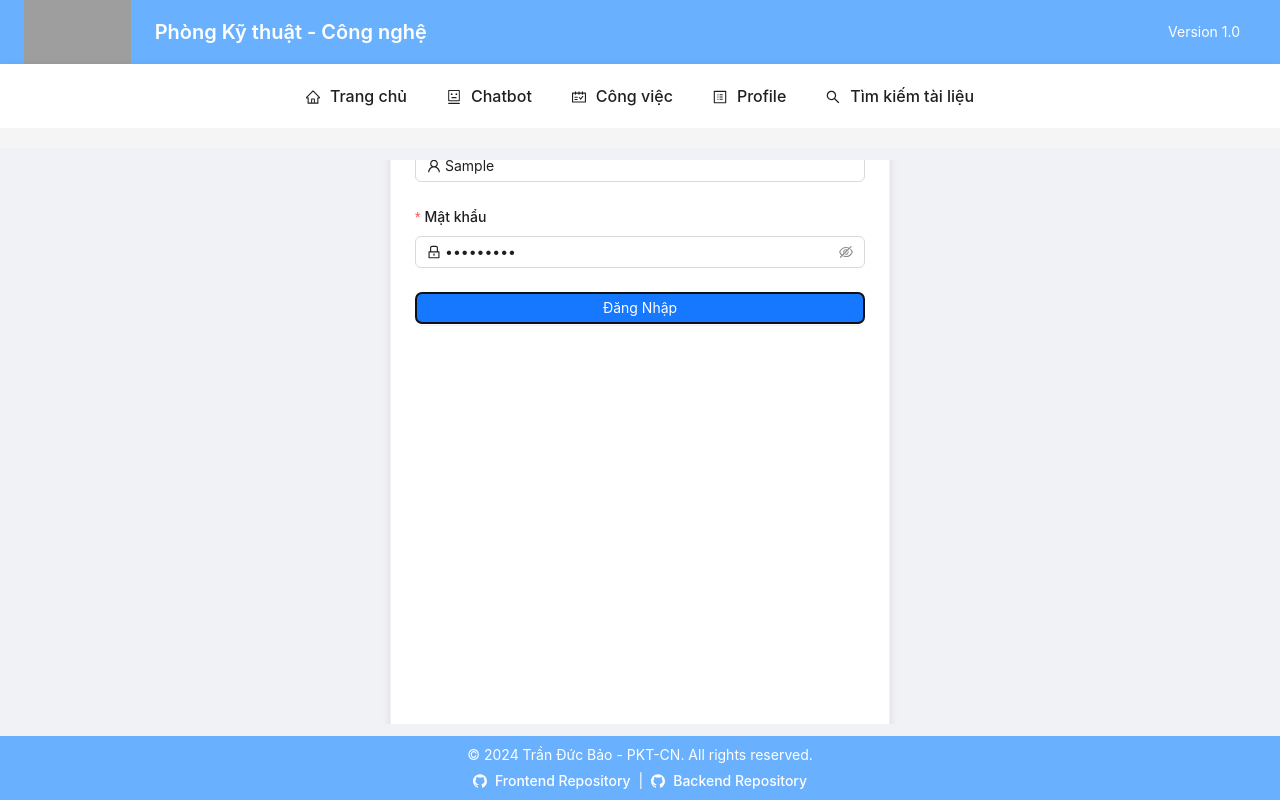
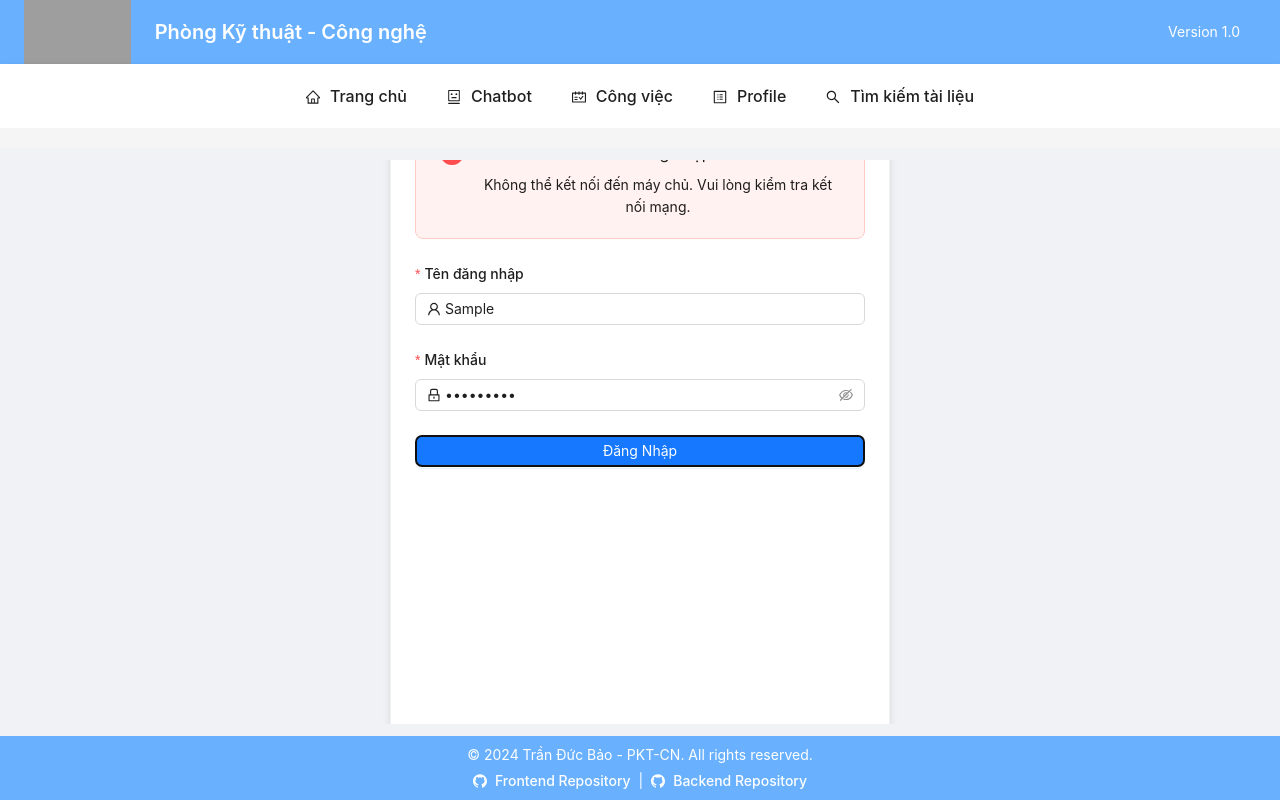
Before and after one commit to remiehneppo/chatbot-fe, a React (Vite) app: page /login in a window 1280 px wide. Both pictures are taken after typing "Sample", "Sample123" into the empty fields and a click on the button "Đăng Nhập". Built offline with nearby package versions, Linux system fonts and the light colour scheme; no server answers; grey boxes are pictures that could not be loaded.

Commit message:
show error when login

```diff
--- a/src/components/Login.tsx
+++ b/src/components/Login.tsx
@@ -1,7 +1,8 @@
-import { Form, Input, Button, Card, message } from "antd";
+import { Form, Input, Button, Card, message, Alert } from "antd";
 import { UserOutlined, LockOutlined } from "@ant-design/icons";
 import { useNavigate } from "react-router-dom";
 import { api } from "../services/api";
+import { useState } from "react";
 import "./Login.css";
 
 interface LoginResponse {
@@ -15,8 +16,13 @@ interface LoginResponse {
 const Login = () => {
   const navigate = useNavigate();
   const [form] = Form.useForm();
+  const [loading, setLoading] = useState(false);
+  const [error, setError] = useState<string | null>(null);
 
   const onFinish = async (values: { username: string; password: string }) => {
+    setLoading(true);
+    setError(null);
+
     try {
       const response = await api.post<LoginResponse>('/api/v1/login', {
         username: values.username,
@@ -29,16 +35,45 @@ const Login = () => {
         message.success('Đăng nhập thành công');
         navigate('/'); // Navigate to home page after login
       }
-    } catch (error) {
+    } catch (error: any) {
       console.error('Login failed:', error);
-      message.error('Đăng nhập thất bại. Vui lòng kiểm tra lại thông tin.');
 
+      // Handle different error types
+      if (error.response) {
+        // The request was made and the server responded with a status code
+        // that falls out of the range of 2xx
+        if (error.response.status === 401) {
+          setError('Tên đăng nhập hoặc mật khẩu không chính xác');
+        } else if (error.response.data && error.response.data.message) {
+          setError(error.response.data.message);
+        } else {
+          setError('Đăng nhập thất bại. Vui lòng thử lại sau.');
+        }
+      } else if (error.request) {
+        // The request was made but no response was received
+        setError('Không thể kết nối đến máy chủ. Vui lòng kiểm tra kết nối mạng.');
+      } else {
+        // Something happened in setting up the request
+        setError('Đã xảy ra lỗi. Vui lòng thử lại.');
+      }
+    } finally {
+      setLoading(false);
     }
   };
 
   return (
     <div className="login-container">
       <Card title="Đăng Nhập" className="login-card">
+        {error && (
+          <Alert
+            message="Lỗi đăng nhập"
+            description={error}
+            type="error"
+            showIcon
+            style={{ marginBottom: 24 }}
+          />
+        )}
+
         <Form
           form={form}
           name="login-form"
@@ -63,7 +98,7 @@ const Login = () => {
           </Form.Item>
 
           <Form.Item>
-            <Button type="primary" htmlType="submit" block>
+            <Button type="primary" htmlType="submit" block loading={loading}>
               Đăng Nhập
             </Button>
           </Form.Item>
```
